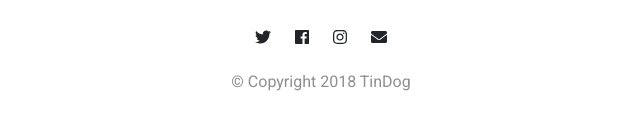
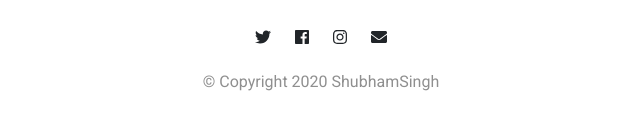
Before and after one commit to coolShub/tindog, a plain HTML site: page index.html in a window 1280 px wide. Shown: the part 3232-3362 px from the top of the page, 319-959 px from the left. Drawn offline with nearby package versions, Linux system fonts and the light colour scheme.

Commit message:
Update index.html

```diff
--- a/index.html
+++ b/index.html
@@ -245,7 +245,7 @@
     <i class=" footer-icon fab fa-facebook"></i>
     <i class=" footer-icon fab fa-instagram"></i>
     <i class=" footer-icon fas fa-envelope"></i>
-    <p>© Copyright 2018 TinDog</p>
+    <p>© Copyright 2020 ShubhamSingh</p>
 
   </footer>
 
```
